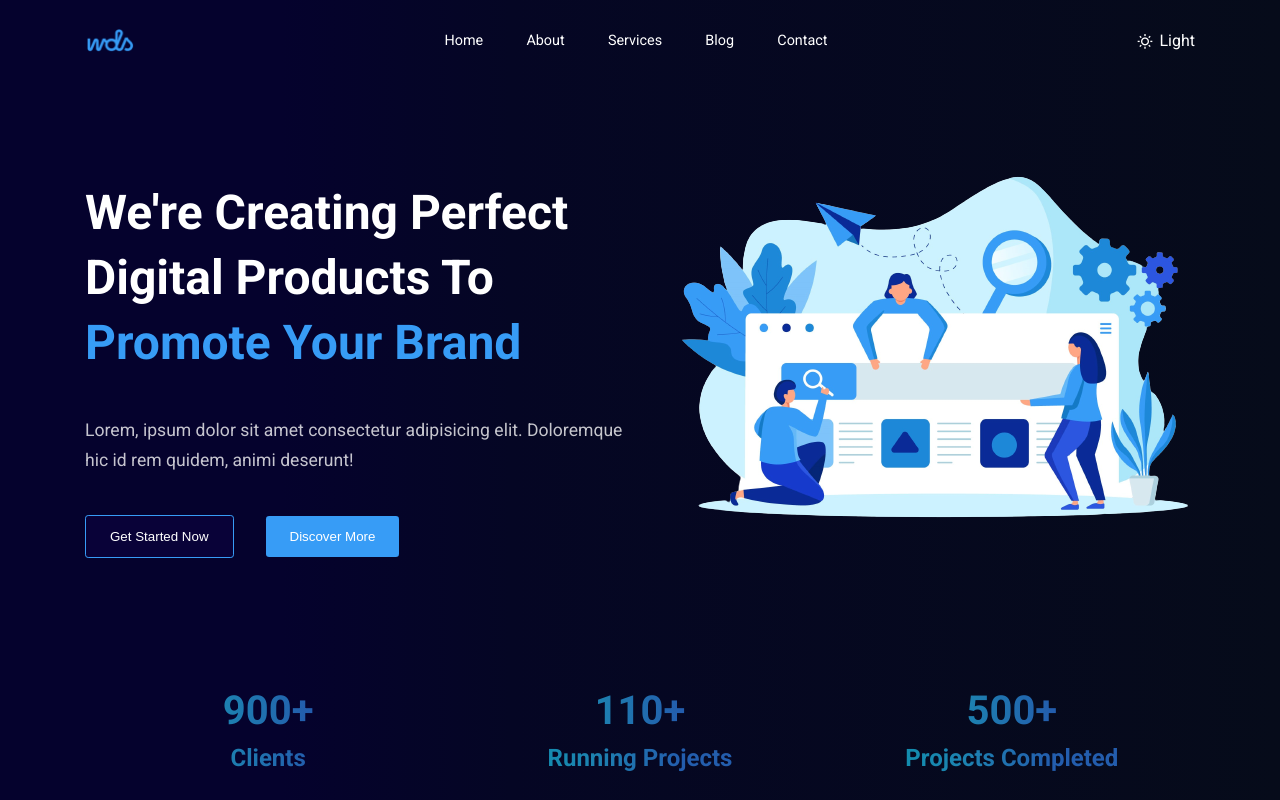
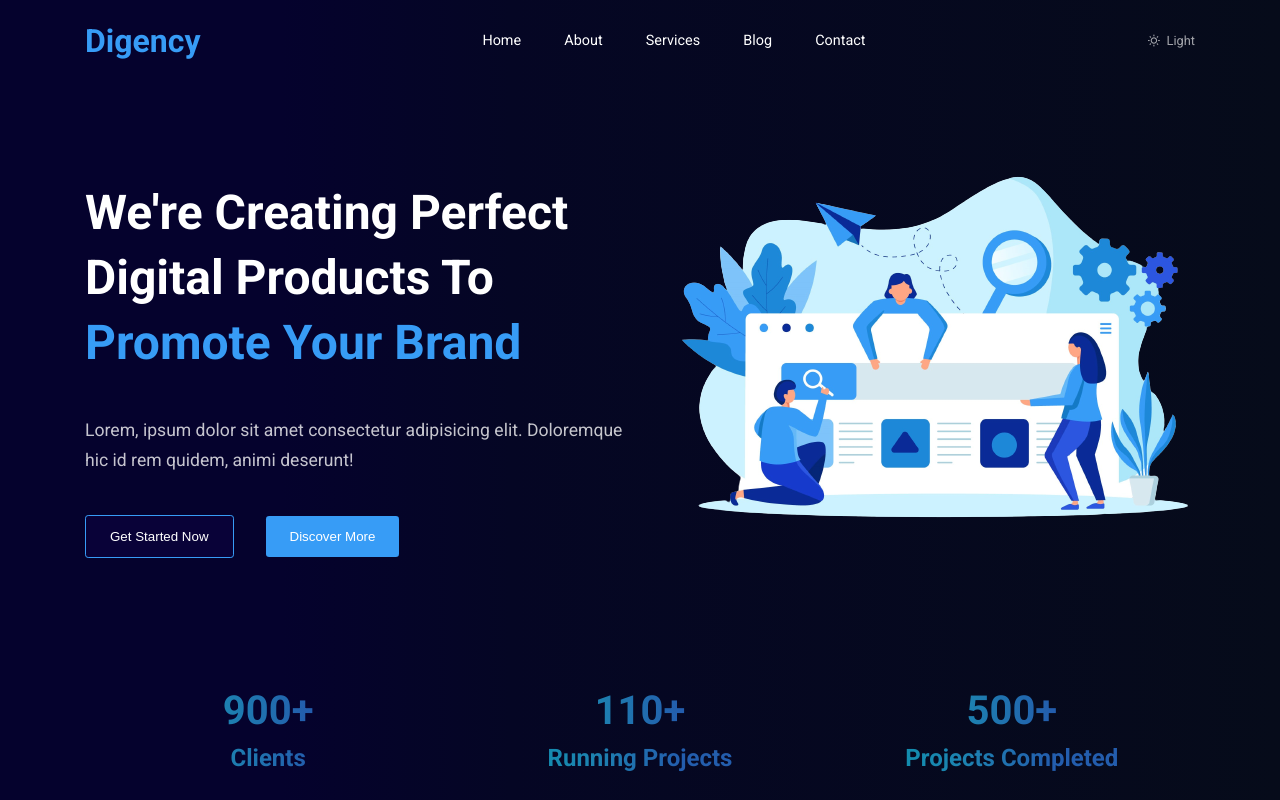
Before and after one commit to iameenalam/Digital-Agency-Website, a React (Create React App) app: page / in a window 1280 px wide. Shown: the top 800 px of the page. Built offline with nearby package versions, Linux system fonts and the light colour scheme.

Commit message:
a few changes

```diff
--- a/src/components/Header/Header.css
+++ b/src/components/Header/Header.css
@@ -19,7 +19,7 @@
 
 .menu__link{
     font-weight: 400;
-    font-size: .9rem;
+    font-size: 0.9rem;
     cursor: pointer;
 }
 
@@ -27,17 +27,16 @@
     color:var(--link-active)
 }
 
-.logo img {
-    display: flex;
-    max-width: 50px;
-    height: auto;
+.logo h2 {
+    color: var(--primary-color);
 }
 
 .light__mode span{
-    color: #fff;
+    color: rgba(255, 255, 255, 0.637);
     display: flex;
     align-items: center;
-    column-gap: .4rem;
+    column-gap: 0.4rem;
+    font-size: 0.8rem;
 }
 
 .header__shrink{
--- a/src/components/Header/Header.jsx
+++ b/src/components/Header/Header.jsx
@@ -1,7 +1,5 @@
 import React from "react";
 import './Header.css'
-import logo from '../../images/wds-logo-blue.png'
-
 
 const nav__links = [
   {
@@ -36,7 +34,7 @@ const Header = () => {
       <div className="container">
         <div className="nav__wrapper">
           <div className="logo">
-            <img src={logo} alt="" />
+            <h2>Digency</h2>
           </div>
 
           {/* ============ navigation ============ */}
--- a/src/styles/testimonial.css
+++ b/src/styles/testimonial.css
@@ -32,6 +32,7 @@
 
 .customer__img img {
     width: 100%;
+    height: 100%;
     border-radius: 50%;
     object-fit: cover;
 }
```
